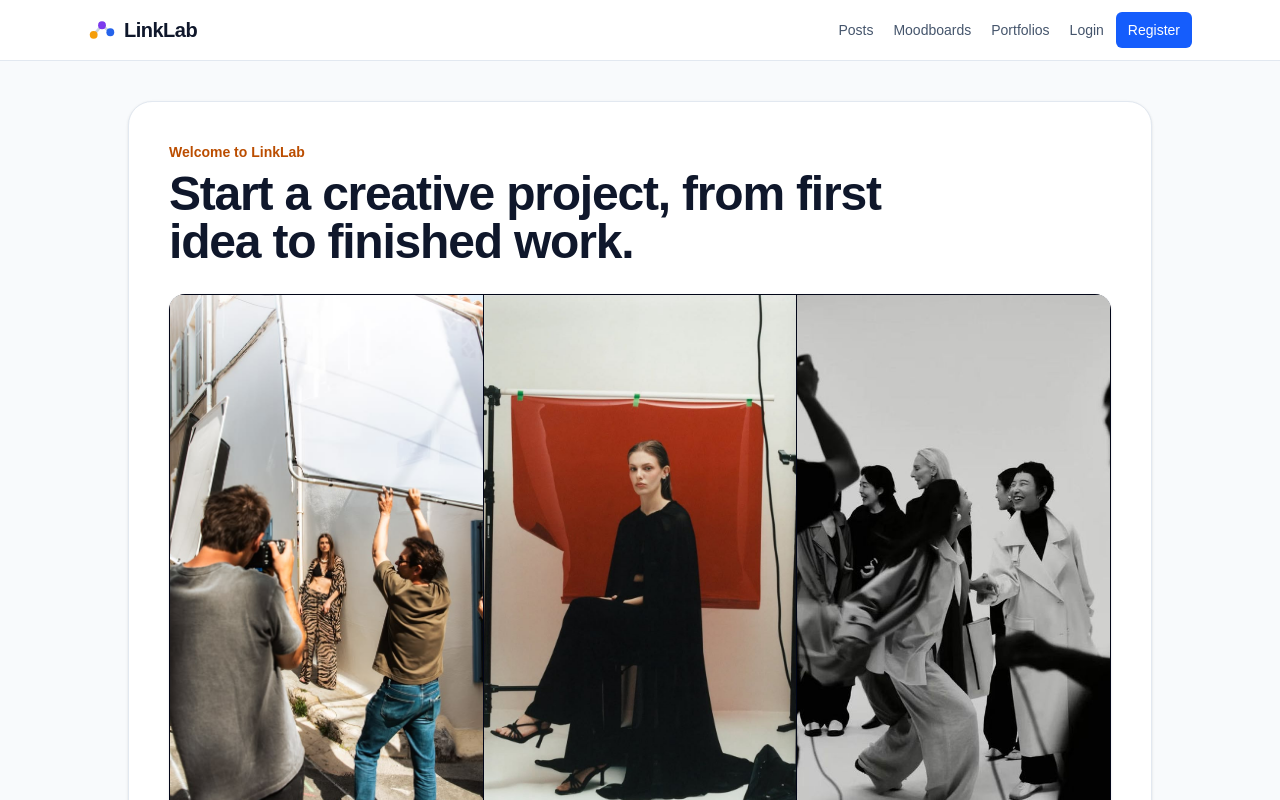
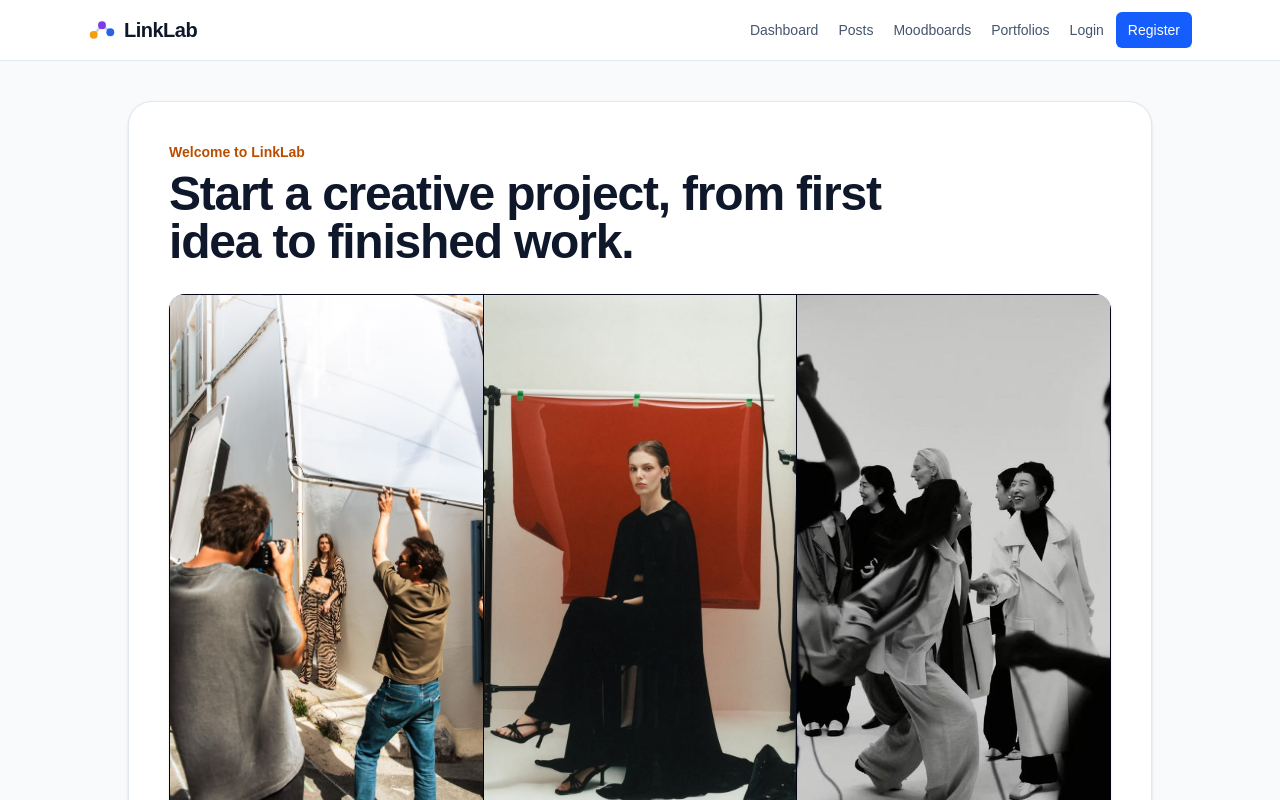
Before and after one commit to tanbeoi/linklab-web, a Next.js app: page /dashboard in a window 1280 px wide. Built offline with nearby package versions, Linux system fonts and the light colour scheme; no server answers.

Commit message:
feat(navigation): show dashboard link to signed-out visitors

```diff
--- a/src/components/navbar.tsx
+++ b/src/components/navbar.tsx
@@ -174,6 +174,9 @@ export function Navbar() {
                                 </>
                             ) : (
                                 <>
+                                    <Link href="/dashboard" className={desktopLinkClassName}>
+                                        Dashboard
+                                    </Link>
                                     <Link href="/posts" className={desktopLinkClassName}>
                                         Posts
                                     </Link>
@@ -276,6 +279,9 @@ export function Navbar() {
                                     </>
                                 ) : (
                                     <>
+                                        <Link href="/dashboard" onClick={closeMenu} className={mobileLinkClassName}>
+                                            Dashboard
+                                        </Link>
                                         <Link href="/posts" onClick={closeMenu} className={mobileLinkClassName}>
                                             Posts
                                         </Link>
```
